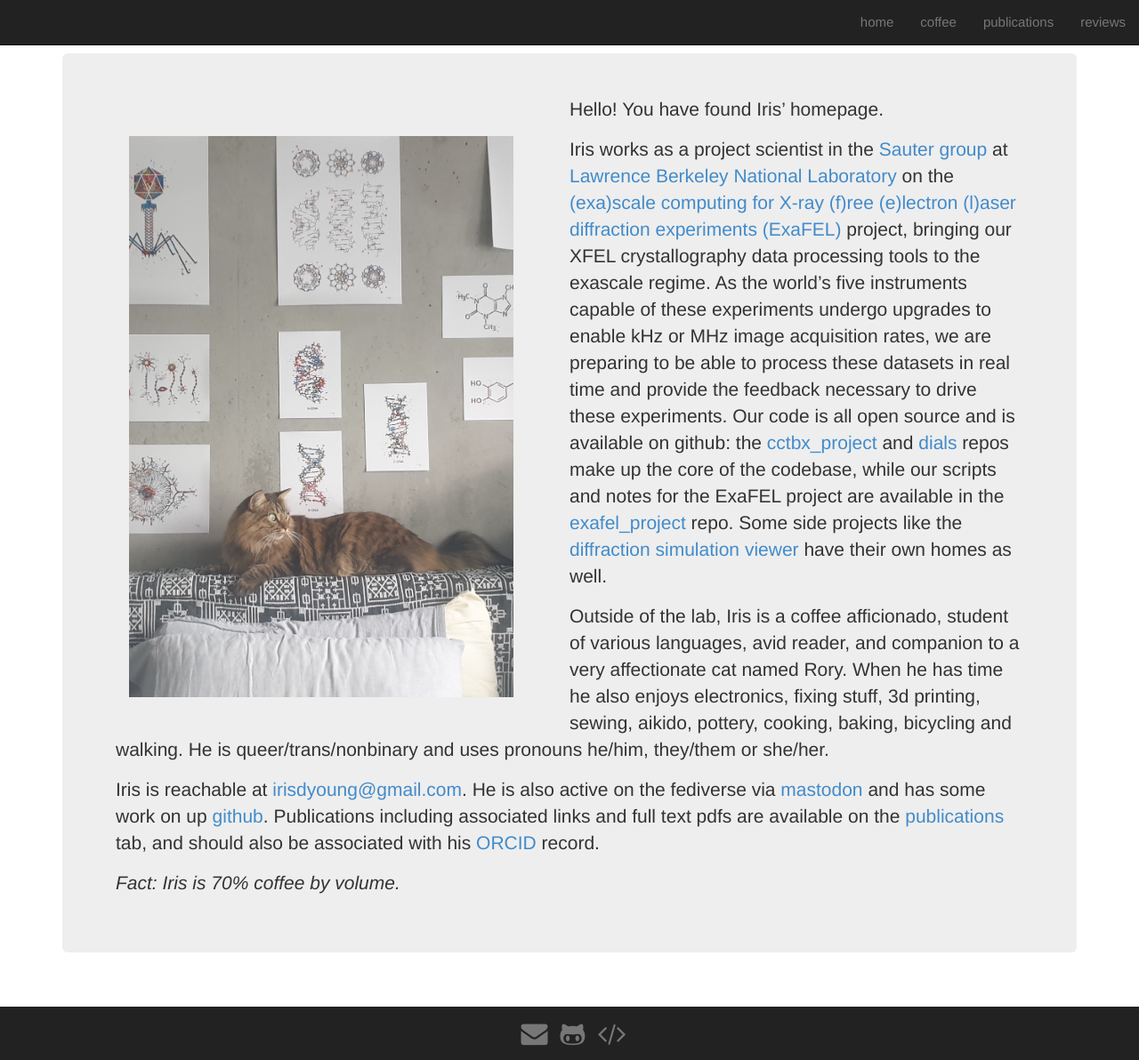
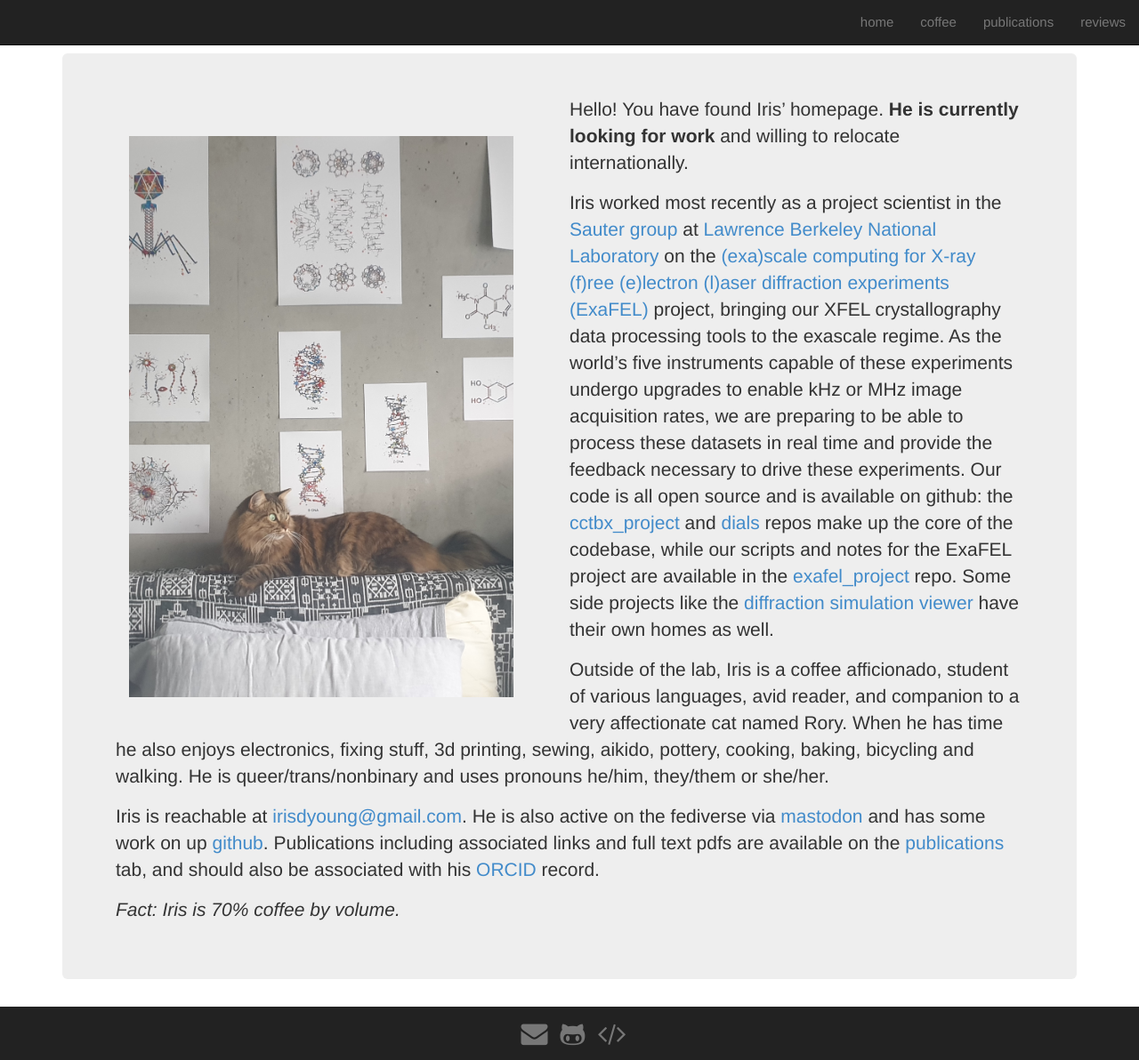
Before and after one commit to irisdyoung/irisdyoung.github.io, a Jekyll site: the page built from index.md, in a window 1280 px wide and 1192 px high. Shown: the whole window at 89% size. Built offline with Jekyll 4.4.1, drawn with Linux system fonts in a browser that asks for light colours; nearby versions of some CDN libraries.

Commit message:
update landing page message

```diff
--- a/index.md
+++ b/index.md
@@ -14,10 +14,10 @@ group: home
 </div>
 <div class="col">
 
-Hello! You have found Iris' homepage.
+Hello! You have found Iris' homepage. **He is currently looking for work** and willing to relocate internationally.
 {: .welcomefont}
 
-Iris works as a project scientist in the [Sauter group](https://biosciences.lbl.gov/profiles/nicholas-sauter/) at [Lawrence Berkeley National Laboratory](https://www.lbl.gov/) on the [(exa)scale computing for X-ray (f)ree (e)lectron (l)aser diffraction experiments (ExaFEL)](https://www.exascaleproject.org/research-project/exafel/) project, bringing our XFEL crystallography data processing tools to the exascale regime. As the world's five instruments capable of these experiments undergo upgrades to enable kHz or MHz image acquisition rates, we are preparing to be able to process these datasets in real time and provide the feedback necessary to drive these experiments. Our code is all open source and is available on github: the [cctbx_project](https://github.com/cctbx/cctbx_project) and [dials](https://github.com/dials/dials) repos make up the core of the codebase, while our scripts and notes for the ExaFEL project are available in the [exafel_project](https://github.com/ExaFEL/exafel_project) repo. Some side projects like the [diffraction simulation viewer](https://github.com/dermen/sim_erice) have their own homes as well.
+Iris worked most recently as a project scientist in the [Sauter group](https://biosciences.lbl.gov/profiles/nicholas-sauter/) at [Lawrence Berkeley National Laboratory](https://www.lbl.gov/) on the [(exa)scale computing for X-ray (f)ree (e)lectron (l)aser diffraction experiments (ExaFEL)](https://www.exascaleproject.org/research-project/exafel/) project, bringing our XFEL crystallography data processing tools to the exascale regime. As the world's five instruments capable of these experiments undergo upgrades to enable kHz or MHz image acquisition rates, we are preparing to be able to process these datasets in real time and provide the feedback necessary to drive these experiments. Our code is all open source and is available on github: the [cctbx_project](https://github.com/cctbx/cctbx_project) and [dials](https://github.com/dials/dials) repos make up the core of the codebase, while our scripts and notes for the ExaFEL project are available in the [exafel_project](https://github.com/ExaFEL/exafel_project) repo. Some side projects like the [diffraction simulation viewer](https://github.com/dermen/sim_erice) have their own homes as well.
 
 {: .welcomefont}
 
```
